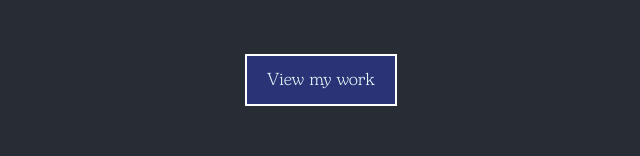
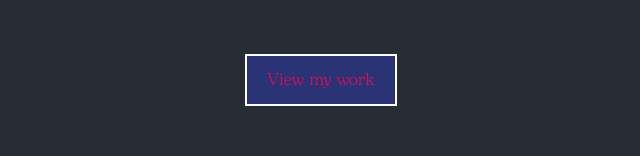
Before and after one commit to AustinRhoads/ar-code, a React (Create React App) app: page / in a window 1280 px wide. In both pictures the pointer is over the element 640 px from the left and 526 px from the top of the page. Shown: the part 446-602 px from the top of the page, without its empty margins (319-959 px from the left). Built offline with nearby package versions, Linux system fonts and the light colour scheme.

Commit message:
test new repo for netlify

```diff
--- a/src/App.css
+++ b/src/App.css
@@ -113,8 +113,13 @@ body{
   align-self: center;
   margin-top: 20px;
   background-color: rgba(43, 61, 226, 0.377);
+  transition: 1s;
+}
 
+.page-link-div:hover{
+  color:rgb(241, 10, 79);
 }
+
 .page-link{
   position: absolute;
   top: 60vh;
```
